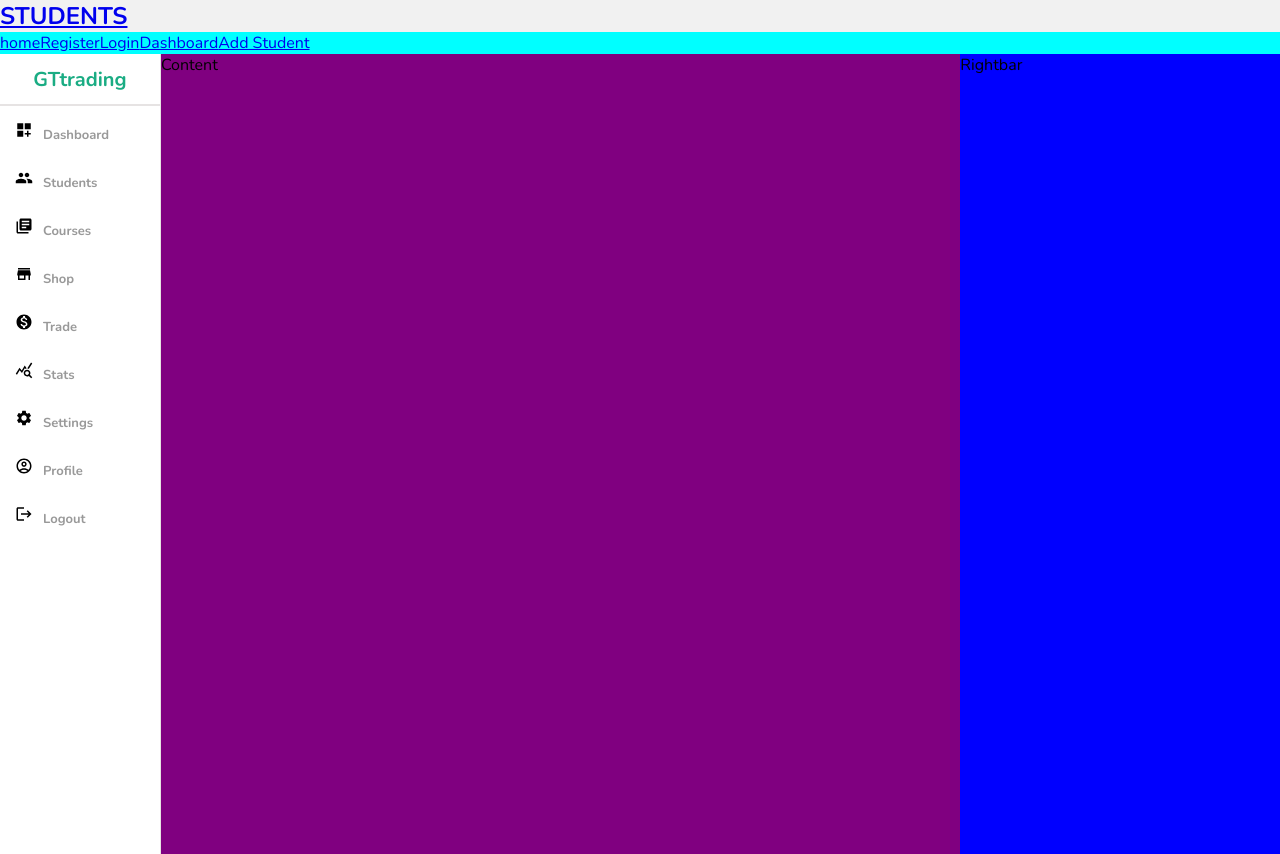
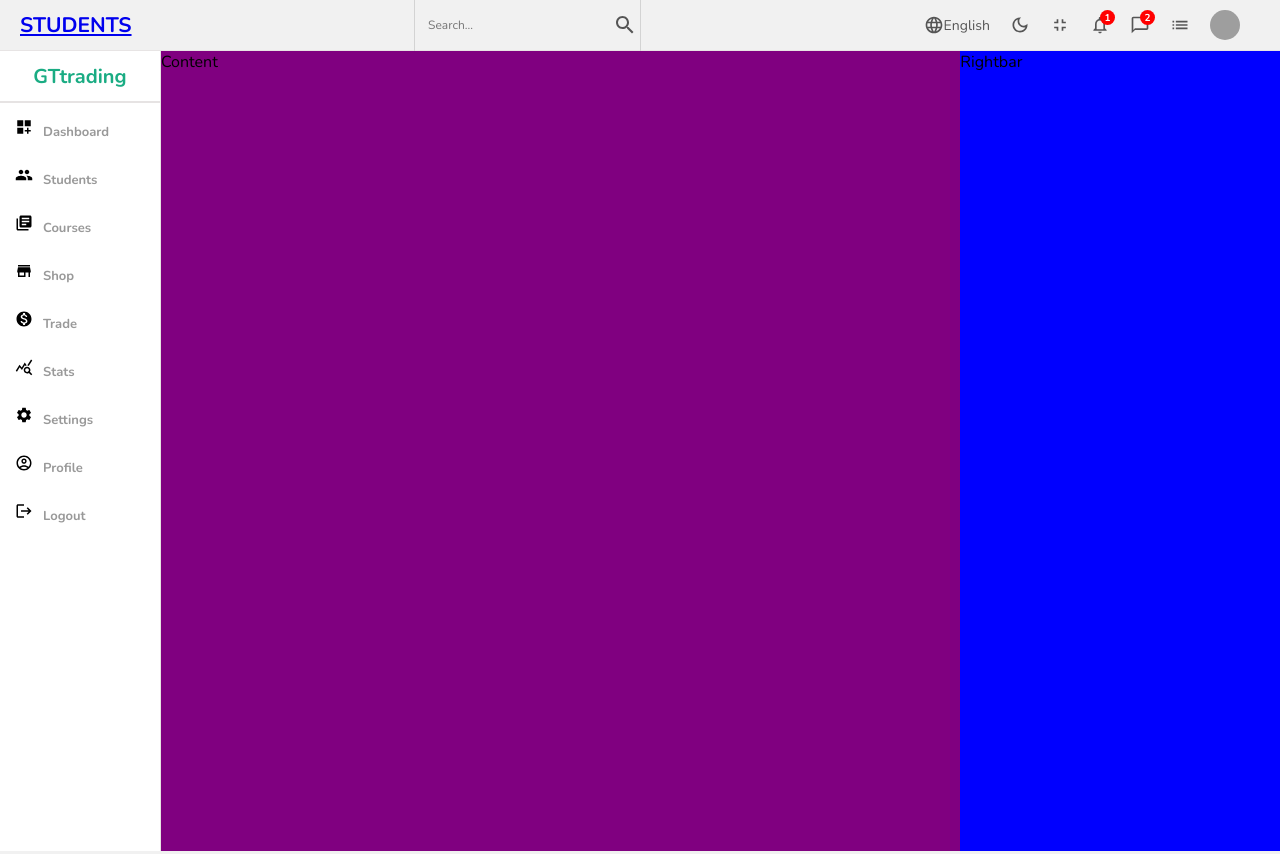
Before and after one commit to gulammoha/med-frontend, a React (Create React App) app: page /Dashboard in a window 1280 px wide. Built offline with nearby package versions, Linux system fonts and the light colour scheme; grey boxes are pictures that could not be loaded.

Commit message:
added navbar styling

```diff
--- a/src/App.css
+++ b/src/App.css
@@ -5,14 +5,79 @@
 }
 
 /* styling navbar */
+.navbar{
+    height: 50px;
+    border-bottom: 0.5px solid rgb(231, 228, 228);
+    display: flex;
+    align-items: center;
+    font-size: 14px;
+    color: #555;
+}
+.navbar > .wrapper {
+    width: 100%;
+    padding: 20px;
+    display: flex;
+    align-items: center;
+    justify-content: space-between;
+}
 
+.navbar > .wrapper > .search {
+    display: flex;
+    align-items: center;
+    border: 0.5px solid lightgray;
+    padding: 3px;
+}
+.navbar>.wrapper>.search > input {
+    border: none;
+    outline: none;
+    background: transparent;
+}
+.navbar>.wrapper>.search>input::placeholder {
+    font-size: 12px;
+}
+
+.navbar>.wrapper > .items {
+    display: flex;
+    align-items: center;
+}
+
+.navbar>.wrapper>.items > .item {
+    display: flex;
+    align-items: center;
+    margin-right: 20px;
+    position: relative;
+}
+
+.navbar>.wrapper>.items>.item > .icon {
+    font-size: 20px;
+}
+
+.navbar>.wrapper>.items>.item > .avatar {
+    width: 30px;
+    height: 30px;
+    border-radius: 50%;
+}
+
+.counter {
+    width: 15px;
+    height: 15px;
+    background-color: red;
+    border-radius: 50%;
+    color: white;
+    display: flex;
+    align-items: center;
+    justify-content: center;
+    font-size: 10px;
+    font-weight: bold;
+    position: absolute;
+    top: -5px;
+    right: -5px;
+}
 
 /* lay out styling */
 .layout-container{
     display: flex;
-
 }
-
 /* sidebar styling */
 .layout-container > .sidebar{
     /* background-color: red; */
--- a/src/Components.js/navbar.js
+++ b/src/Components.js/navbar.js
@@ -1,65 +1,51 @@
-import React from "react";
+import SearchOutlinedIcon from "@mui/icons-material/SearchOutlined";
+import LanguageOutlinedIcon from "@mui/icons-material/LanguageOutlined";
+import DarkModeOutlinedIcon from "@mui/icons-material/DarkModeOutlined";
+import FullscreenExitOutlinedIcon from "@mui/icons-material/FullscreenExitOutlined";
+import NotificationsNoneOutlinedIcon from "@mui/icons-material/NotificationsNoneOutlined";
+import ChatBubbleOutlineOutlinedIcon from "@mui/icons-material/ChatBubbleOutlineOutlined";
+import ListOutlinedIcon from "@mui/icons-material/ListOutlined";
+
 
 const Navbar = () => {
     return (
         <nav className="navbar">
-            <h2><a href="/students">STUDENTS</a></h2>
-            <div className="links">
-            <a href="/Home">home</a>
-            <a href="/Register">Register</a>
-            <a href="/Login">Login</a>
-            <a href="/dashboard">Dashboard</a>
-            <a href="/addStudent">Add Student</a>
+            <div className="wrapper">
+                <h2><a href="/students">STUDENTS</a></h2>
+                 <div className="search">
+                    <input type="text" placeholder="Search..." />
+                    <SearchOutlinedIcon />
+                </div>
+                <div className="items">
+                    <div className="item">
+                        <LanguageOutlinedIcon className="icon" />
+                        English
+                    </div>
+                    <div className="item">
+                        <DarkModeOutlinedIcon className="icon"/>
+                    </div>
+                    <div className="item">
+                        <FullscreenExitOutlinedIcon className="icon" />
+                    </div>
+                    <div className="item">
+                        <NotificationsNoneOutlinedIcon className="icon" />
+                        <div className="counter">1</div>
+                    </div>
+                    <div className="item">
+                        <ChatBubbleOutlineOutlinedIcon className="icon" />
+                        <div className="counter">2</div>
+                    </div>
+                    <div className="item">
+                        <ListOutlinedIcon className="icon" />
+                    </div>
+                    <div className="item">
+                        <img
+                        src="https://images.pexels.com/photos/941693/pexels-photo-941693.jpeg?auto=compress&cs=tinysrgb&dpr=2&w=500"
+                        alt="" className="avatar"/>
+                    </div>
+                </div>
             </div>
         </nav>
     );
 }
 export default Navbar;
-
-// import React, { useState } from "react";
-// import { Link } from "react-router-dom";
-
-// const Navbar = () => {
-//   const [showDropdown, setShowDropdown] = useState(false);
-
-//   const toggleDropdown = () => {
-//     setShowDropdown(!showDropdown);
-//   };
-
-//   return (
-//     <div className="bg-gray-">
-//       <h2 className="font-bold font-sans  text-2xl pl-4 lg:pl-11  text-violet-600">
-//         School Us
-//       </h2>
-//       <nav className="flex space-x-4 pl-4 lg:pl-96    leading-12">
-//         <Link to="/login" className="text-purple-600 pl-96">
-//           Users
-//         </Link>
-//         <div className="relative inline-block">
-//           <button
-//             onClick={toggleDropdown}
-//             className="text-purple-600 focus:outline-none"
-//           >
-//             Student
-//           </button>
-//           {showDropdown && (
-//             <div className="absolute right-0 mt-2 bg-white border border-gray-300 p-2 text-purple-600">
-//               <Link to="/signup" className="block mb-2">
-//                 register
-//               </Link>
-//               <Link to="/student-data" className="block">
-//                 Student Data
-//               </Link>
-//             </div>
-//           )}
-//         </div>
-//         <Link to="/loginuser" className="text-purple-600">
-//           Login
-//         </Link>
-//         <Link to="/dashboard" className="text-purple-600">
-//           Dashboard
-//         </Link>
-//       </nav>
-//     </div>
-//   );
-// };
```
Also changed, not shown: src/Components.js/deleted-code.txt (added).
